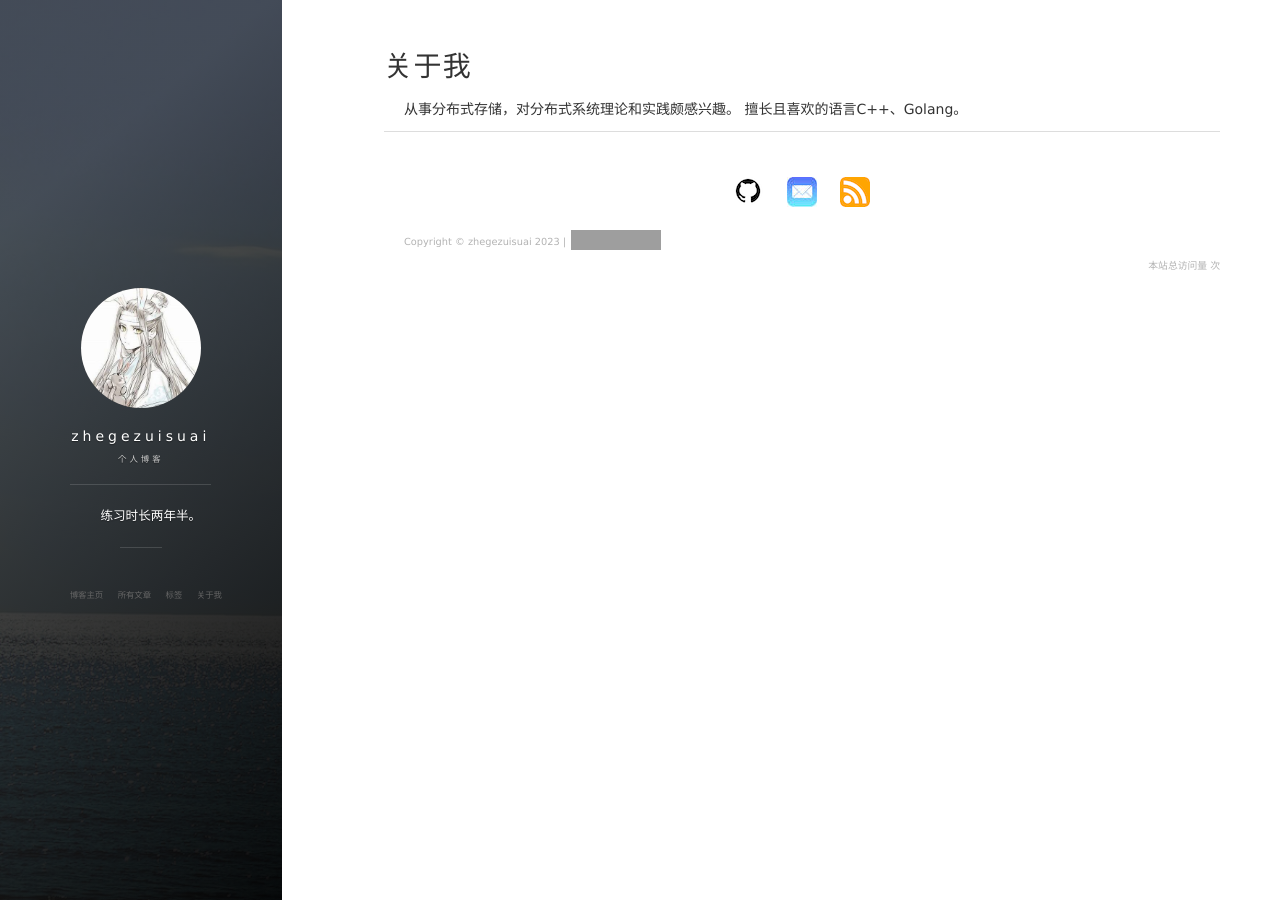
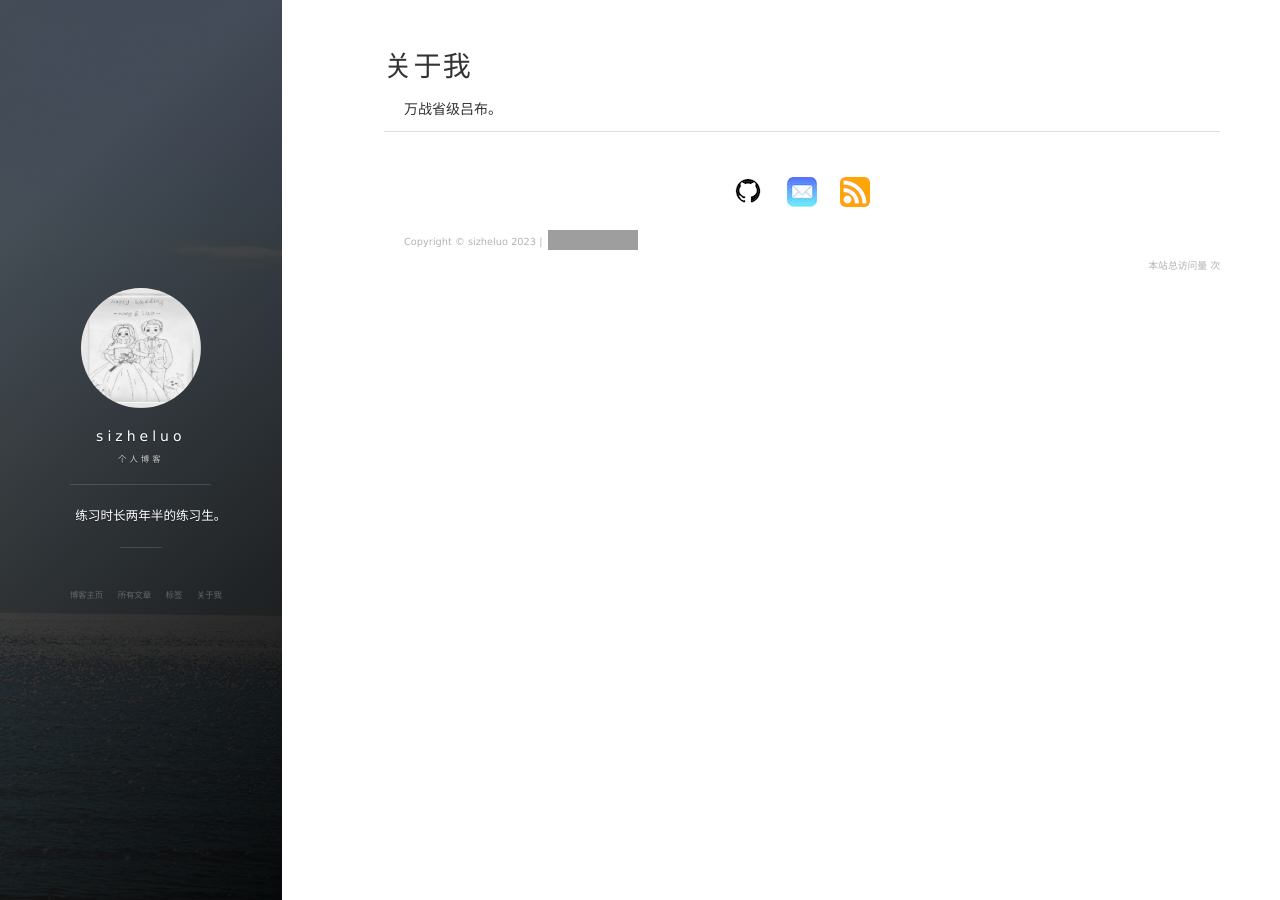
Before and after one commit to SizheLuo/Sizheluo.github.io, a Jekyll site: the page built from about.md, in a window 1280 px wide. Built offline with Jekyll 4.4.1, drawn with Linux system fonts in a browser that asks for light colours; nearby versions of some CDN libraries; comment, search, counter and statistics services are not loaded; grey boxes are pictures that could not be loaded.

Commit message:
change icon
Signed-off-by: Sizheluo <12637770+sizheluo@user.noreply.gitee.com>

```diff
--- a/_config.yml
+++ b/_config.yml
@@ -1,7 +1,7 @@
 # Basic
-title: zhegezuisuai
+title: sizheluo
 subtitle: 个人博客
-description: 练习时长两年半。
+description: 练习时长两年半的练习生。
 # 头像里面的标题
 avatarTitle: zhege
 # 头像里面的描述
--- a/_includes/side-panel.html
+++ b/_includes/side-panel.html
@@ -7,7 +7,7 @@
         <!-- 头像效果-start -->
         <div class="ih-item circle effect right_to_left">
           <a href="/#blog" title="前往 {{ site.title }} 的主页" class="blog-button">
-            <div class="img"><img src="/images/shimingya.jpeg" alt="img"></div>
+            <div class="img"><img src="/images/luowang.jpg" alt="img"></div>
             <div class="info">
               <div class="info-back">
                 <h2>
--- a/about.md
+++ b/about.md
@@ -3,5 +3,4 @@ layout: page
 title: 关于我
 ---
 
-从事分布式存储，对分布式系统理论和实践颇感兴趣。
-擅长且喜欢的语言C++、Golang。
+万战省级吕布。
```
